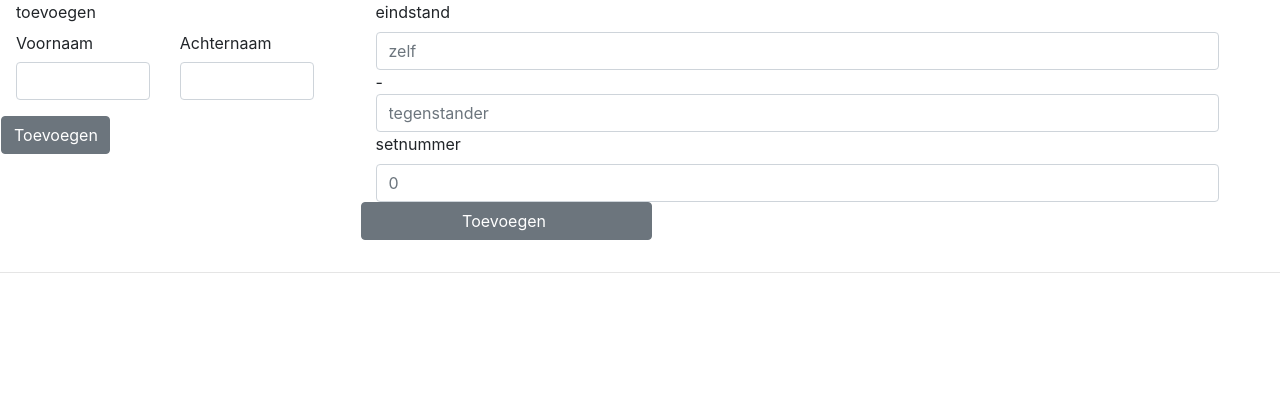
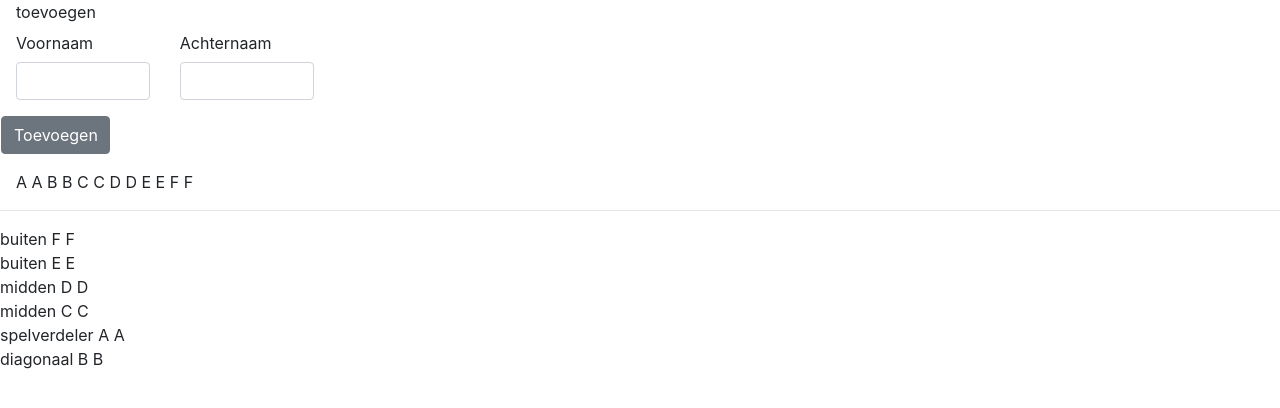
Before and after one commit to DeDwerg/volleybal-app, an Angular app: page / in a window 1280 px wide. Shown: the top 408 px of the page. Built offline with nearby package versions, Linux system fonts and the light colour scheme.

Commit message:
html iteratie over sets

```diff
--- a/src/app/resultaten/resultaten.component.html
+++ b/src/app/resultaten/resultaten.component.html
@@ -1,3 +1,5 @@
-<!-- <div *ngFor="let speler of vindBesteCombinatie()">
-  {{speler.positie}} {{speler.speler.voornaam}} {{speler.speler.achternaam}}
-</div> -->
+<div *ngFor="let setnummer of [1,2,3,4,5]">
+  <div *ngFor="let speler of vindBesteCombinatieBijSet(setnummer)">
+    {{speler.positie}} {{speler.voornaam}} {{speler.achternaam}}
+  </div>
+</div>
--- a/src/app/set/set.component.html
+++ b/src/app/set/set.component.html
@@ -1,4 +1,4 @@
-<form [formGroup]="form" (ngSubmit)="onSubmit()" novalidate>
+<!-- <form [formGroup]="form" (ngSubmit)="onSubmit()" novalidate>
   <label>eindstand</label>
   <input type=text class="form-control" placeholder=zelf formControlName="standZelf"> - <input formControlName="standTegenstander" class="form-control" type=text placeholder=tegenstander>
   <label>setnummer</label>
@@ -24,4 +24,4 @@
         <span class="fa fa-angle-right ml-1"></span>
       </button>
     </div>
-</form>
+</form> -->
--- a/src/app/spelers/spelers.component.ts
+++ b/src/app/spelers/spelers.component.ts
@@ -44,6 +44,28 @@ export class SpelersComponent extends Form implements OnInit {
     return this.spelersService.getSpelers();
   }
 
-  ngOnInit() {}
+  // ngOnInit() {}
+
+  ngOnInit() {
+    this.spelersService.addSpeler(this.createSpeler(1, 'A', 51, 'spelverdeler'));
+    this.spelersService.addSpeler(this.createSpeler(1, 'B', 50, 'diagonaal'));
+    this.spelersService.addSpeler(this.createSpeler(1, 'C', 33, 'midden'));
+    this.spelersService.addSpeler(this.createSpeler(1, 'D', 66, 'midden'));
+    this.spelersService.addSpeler(this.createSpeler(1, 'E', 34, 'buiten'));
+    this.spelersService.addSpeler(this.createSpeler(1, 'F', 67, 'buiten'));
+  }
+
+  private createSpeler(setnummer: number, naam: string, percentageWinst: number, positie: string): Speler {
+    const speler: Speler = {
+      voornaam: naam,
+      achternaam: naam,
+      prestaties: [{
+        setnummer: setnummer,
+        percentageWinst: percentageWinst,
+        positie: positie
+      }]
+    };
+    return speler;
+  }
 
 }
```
